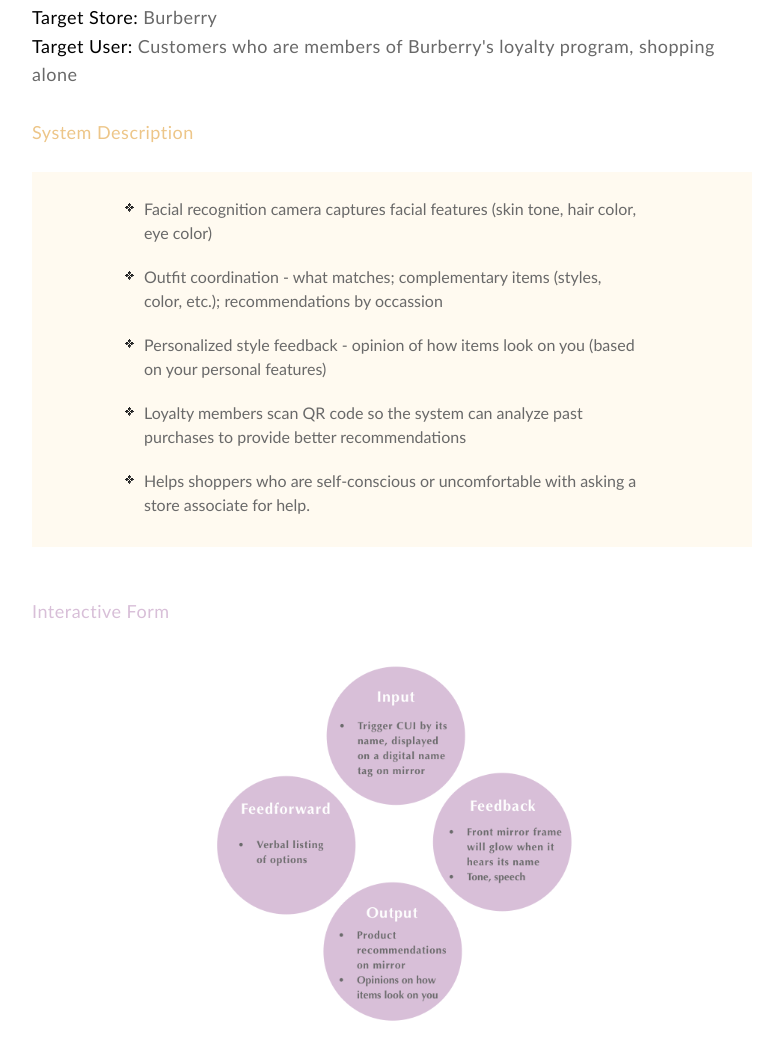
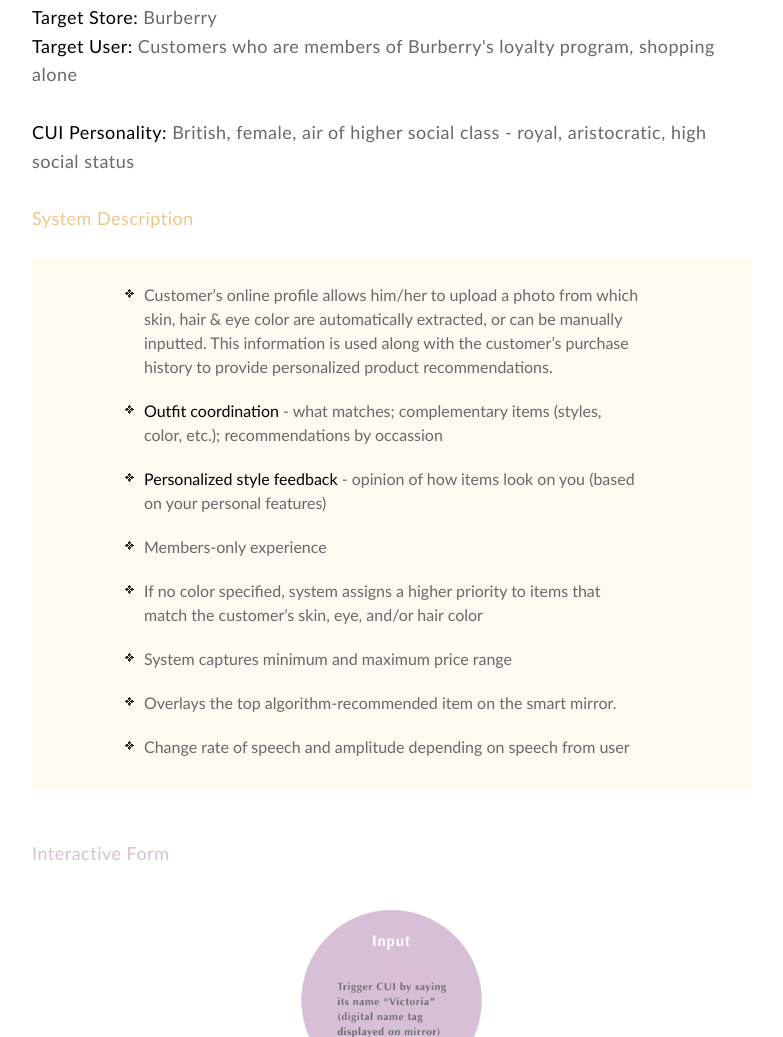
Before and after one commit to mikax145/mikax145.github.io, a plain HTML site: page victoria.html in a window 1280 px wide. Shown: the part 7273-8310 px from the top of the page, without its empty margins (248-1031 px from the left). Drawn offline with nearby package versions, Linux system fonts and the light colour scheme.

Commit message:
Victoria

```diff
--- a/victoria.html
+++ b/victoria.html
@@ -301,14 +301,20 @@
                         <b>Target Store:</b> Burberry<br>
                         <b>Target User:</b> Customers who are members of Burberry's loyalty program, shopping alone<br><br>
 
+                        <b>CUI Personality:</b> British, female, air of higher social class - royal, aristocratic, high social status<br><br>
+
+
 
                         <em>System Description</em></p>
                     <ul>
-                        <li>Facial recognition camera captures facial features (skin tone, hair color, eye color)</li>
-                        <li>Outfit coordination - what matches; complementary items (styles, color, etc.); recommendations by occassion</li>
-                        <li>Personalized style feedback - opinion of how items look on you (based on your personal features)</li>
-                        <li>Loyalty members scan QR code so the system can analyze past purchases to provide better recommendations</li>
-                        <li>Helps shoppers who are self-conscious or uncomfortable with asking a store associate for help.</li>
+                        <li>Customer’s online profile allows him/her to upload a photo from which skin, hair & eye color are automatically extracted, or can be manually inputted. This information is used along with the customer’s purchase history to provide personalized product recommendations.</li>
+                        <li><b>Outfit coordination</b> - what matches; complementary items (styles, color, etc.); recommendations by occassion</li>
+                        <li><b>Personalized style feedback</b> - opinion of how items look on you (based on your personal features)</li>
+                        <li>Members-only experience</li>
+                        <li>If no color specified, system assigns a higher priority to items that match the customer’s skin, eye, and/or hair color</li>
+                        <li>System captures minimum and maximum price range</li>
+                        <li>Overlays the top algorithm-recommended item on the smart mirror.</li>
+                        <li>Change rate of speech and amplitude depending on speech from user</li>
                     </ul>
 
 
@@ -316,14 +322,14 @@
 
                     <div class="center-div">
                         <figure class="center">
-                            <img src="Images/victoria/iteration1_interactive_form.png">
+                            <img src="Images/victoria/final_interactive_form.png">
                         </figure>
                     </div>
 
                     <p><strong>Functional Form (click to view full size)</strong></p>
                     <div class="center-fullpage">
                         <figure class="center">
-                            <a href="https://docs.google.com/drawings/d/1j0nPHnM-S32ds1r1kgVe4eEY_dFpd8fcT3v08RZBE3A/edit?usp=sharing" target="_blank"><img src="Images/victoria/iteration1_functional_form.png"></a>
+                            <a href="https://docs.google.com/drawings/d/1PG2z2K5xtf9nlUESTkuyf149eCkPcXBNNCL05OaWvQM/edit?usp=sharing" target="_blank"><img src="Images/victoria/final_functional_form.png"></a>
                         </figure>
                     </div>
 
@@ -333,8 +339,23 @@
                     <h5>co-production of value for both users</h5>
 
                     <figure class="center">
-                <img src="Images/trustytech/benefits.png">
+                        <img src="Images/victoria/values.png">
                     </figure>
+
+
+
+                    <h4>DEMO</h4>
+                    <h5>example customer interaction with Victoria</h5>
+
+                   <div class="center-div">
+                    <audio controls>
+                        <source src="Images/victoria/demo.mp3" type="audio/mpeg">
+                        Your browser does not support the audio element.
+                    </audio>
+                    </div>
+                    <br><br><br><br>
+
+
 
 
                 </section>
```
Also changed, not shown: Images/victoria/final_functional_form.png (added), Images/victoria/final_interactive_form.png (added), Images/victoria/values.png (added), 1 other file. Lines whose indentation alone changed are shown as unchanged.
